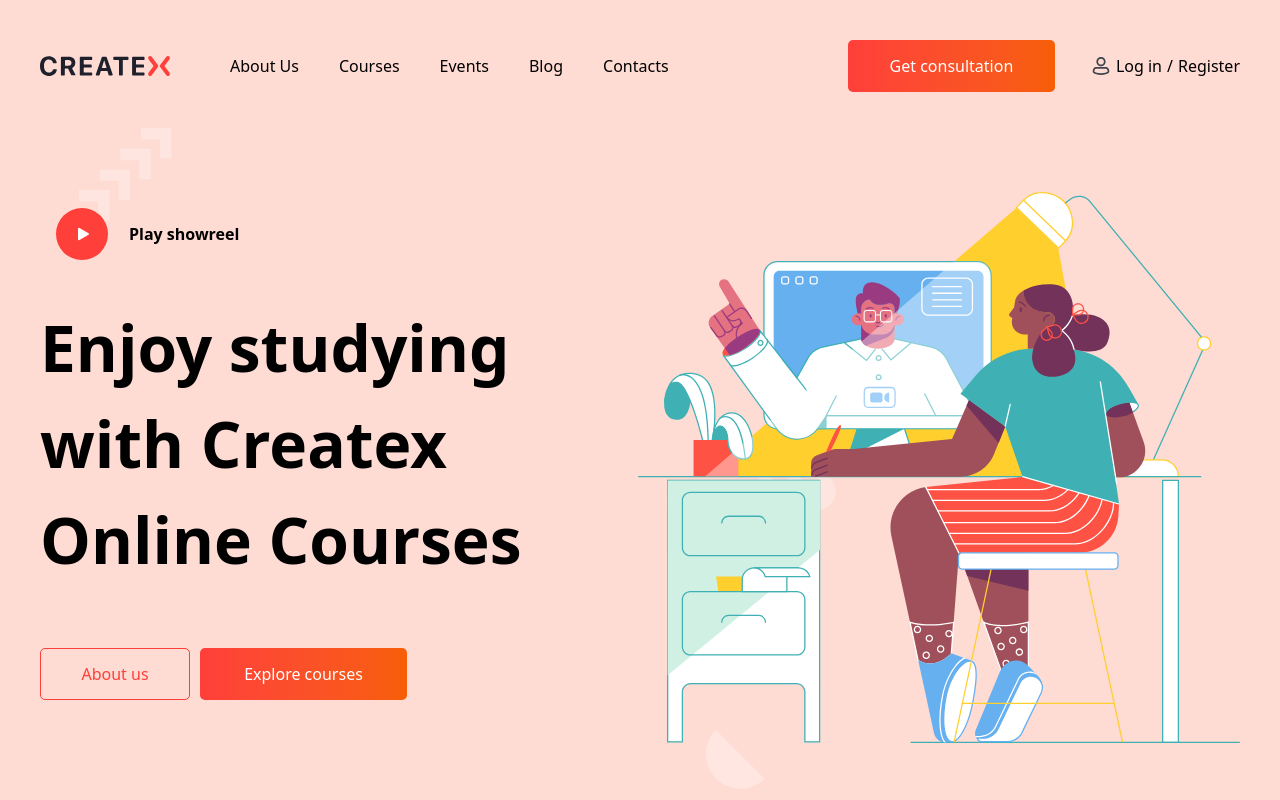
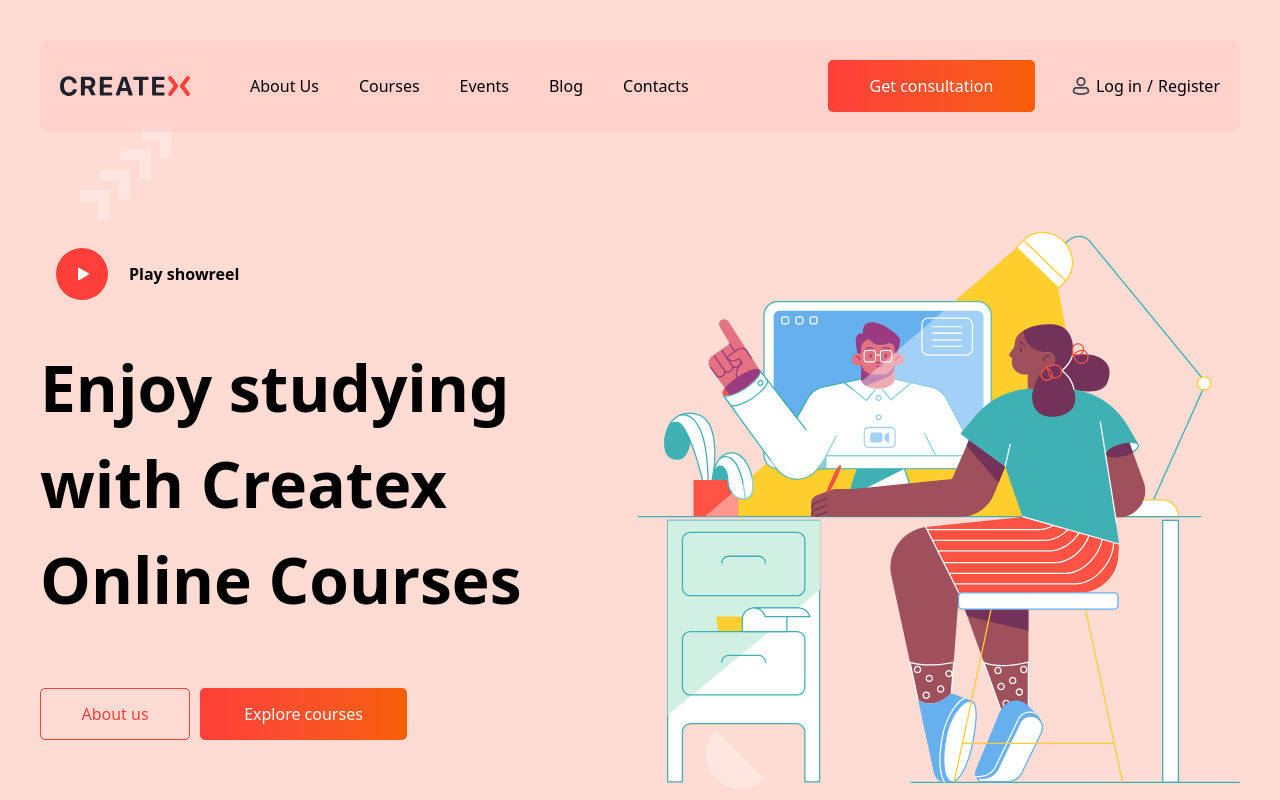
Before and after one commit to Azzimmka/Create-X, a plain HTML site: page index.html in a window 1280 px wide. Shown: the top 800 px of the page. Drawn offline with nearby package versions, Linux system fonts and the light colour scheme.

Commit message:
sticky is ready| finish

```diff
--- a/index.html
+++ b/index.html
@@ -5,6 +5,8 @@
     <meta name="viewport" content="width=device-width, initial-scale=1.0">
     <title>Document</title>
     <link rel="stylesheet" href="https://cdn.jsdelivr.net/npm/remixicon@2.5.0/fonts/remixicon.css">
+
+
     <style>
         html {
           scroll-behavior: smooth;
@@ -16,7 +18,7 @@
     <section class="bg-[#fedbd3] p-[20px]   bg-cover pb-[20px] bg-[url(./img/shapes.svg)] bg-no-repeat bg-contain w-full  min-h-[1040px]">
         <div class="container m-auto max-w-[1200px]  ">
 
-            <header class=" flex items-center justify-between mt-[20px]">
+            <header class=" flex items-center justify-between mt-[20px] sticky top-[10px] bg-[rgba(255,200,193,0.5)] p-[20px] rounded-[10px]">
                 <nav class="flex  items-center  md:gap-[60px]">
 
                     <img src="./img/logo.svg" alt="">
```
Also changed, not shown: 2 other files.
